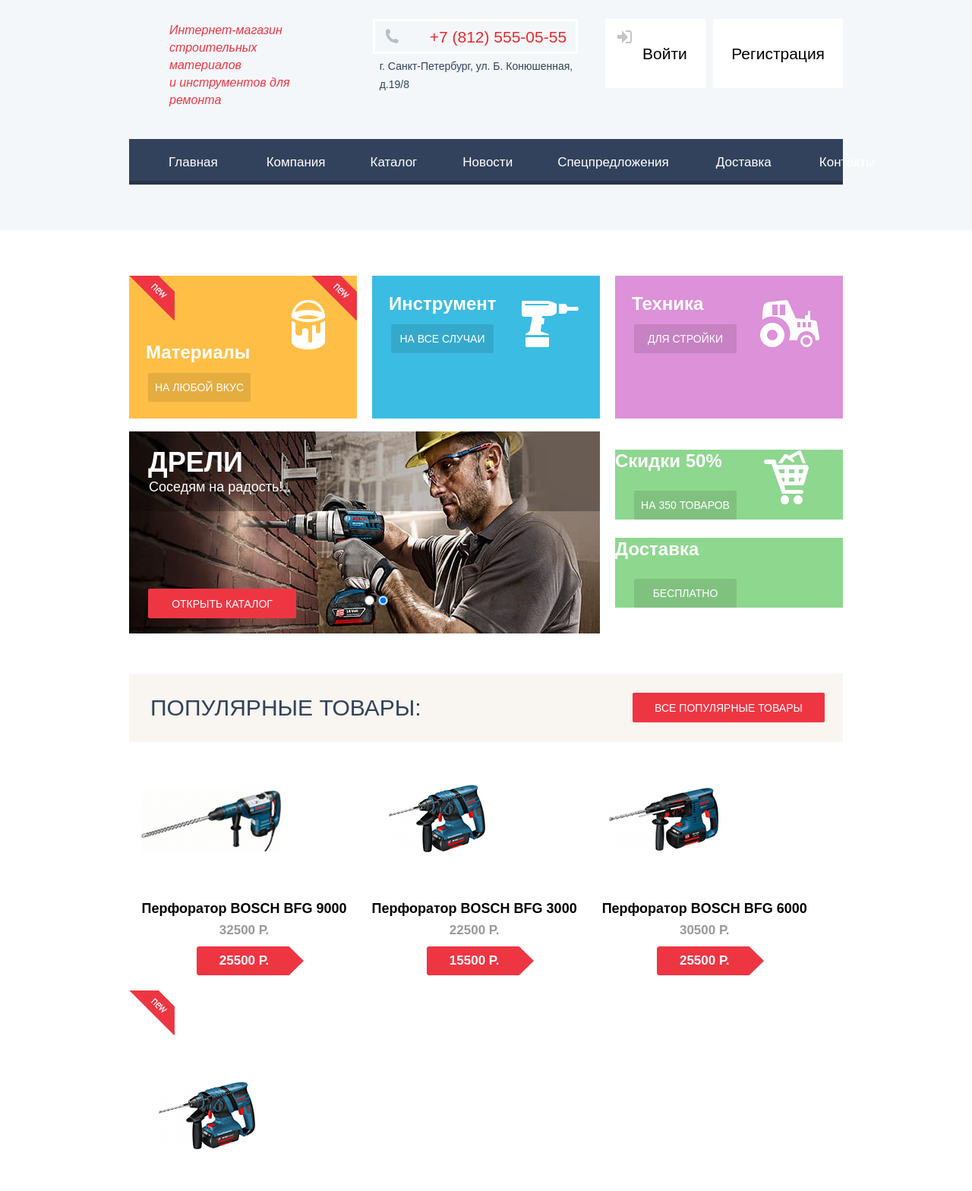
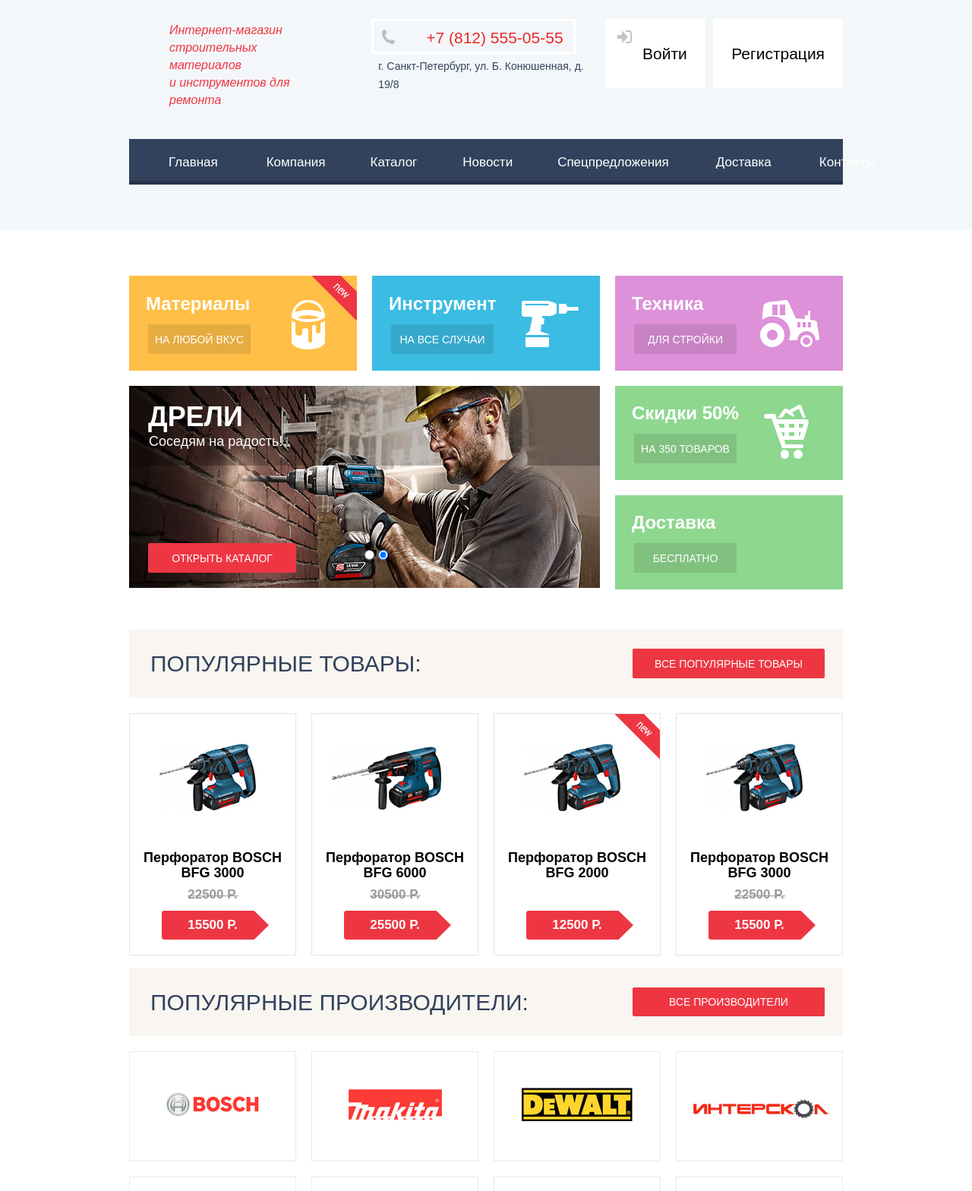
Before and after one commit to NataliaLevko/1114449-technomart-26, a plain HTML site: page index.html in a window 1280 px wide. Shown: the part 63-1631 px from the top of the page at 76% size. Drawn offline with Linux system fonts and the light colour scheme; a web font is replaced by a local one.

Commit message:
Изменения от 05.11.19 10:00

```diff
--- a/css/style.css
+++ b/css/style.css
@@ -386,9 +386,9 @@
 
 .img_phone span {
 	display: block;
-	padding-top: 9.5px;
-	padding-bottom: 9px;
-	padding-left: 60px;
+	padding-top: 10.5px;
+	padding-bottom: 8px;
+	padding-left: 57px;
 	font-family: "Cuprum", "Arial", sans-serif;
 	font-size: 21px;
 	line-height: 21px;
@@ -400,7 +400,7 @@
 .img_phone span::before {
 	content: url(../img/icon-phone.svg);
 	position: absolute;
-	left: 13px;
+	left: 10px;
 }
 
 
@@ -984,6 +984,18 @@
 	background-color: #ffffff;
 }
 
+.index_items_list {
+	width: 220px;
+	margin-top: 20px;
+	margin-right: 20px;
+	border: 1px solid #E5E5E5;
+	box-sizing: border-box;
+	position: relative;
+	display: flex;
+	flex-direction: column;
+	background-color: #ffffff;
+}
+
 .catalog_items_list:nth-child(3n) {
 	margin-right: 0px;
 }
@@ -997,10 +1009,26 @@
 	box-shadow: 0 10px 25px rgba(41, 52, 73, 0.5);
 }
 
+.index_items_list:hover {
+	background: #ffffff;
+	box-shadow: 0 10px 25px rgba(41, 52, 73, 0.5);
+}
+
 .catalog_items_list:hover .quick_order {
 	display: flex;
   flex-direction: column;
   z-index: 1;
+}
+
+.index_items_list:hover .quick_order {
+	display: flex;
+  flex-direction: column;
+  z-index: 1;
+}
+
+.index_items_list a {
+	display: flex;
+	flex-direction: column;
 }
 
 .catalog_items_list a {
@@ -1532,12 +1560,14 @@
 
 .catalog_index {
 	margin-top: 60px;
+  margin-bottom: 20px;
 }
 
 .catalog_items {
 	display: flex;
 	list-style: none;
 	padding-left: 0px;
+  margin-bottom: 0px;
 }
 
 .title_catalog_item {
@@ -1604,7 +1634,7 @@
 	text-align: center;
 	margin-left: 25px;
 	margin-bottom: 22px;
-	padding-top: 10px;
+	padding-top: 11px;
 	padding-bottom: 10px;
 	text-transform: uppercase;
 }
@@ -1694,11 +1724,19 @@
 .offers_list {
 	list-style: none;
 	padding-left: 0px;
+  margin-top: 0px;
+  margin-bottom: 0;
 }
 
 .offers_item {
 	background-color: #8ed78f;
 	position: relative;
+  display: flex;
+  flex-direction: column;
+}
+
+.offers_item:last-child {
+  margin-top: 20px;
 }
 
 .title_offers {
@@ -1708,11 +1746,15 @@
 	font-style: normal;
 	font-weight: bold;
 	color: #ffffff;
+  margin-top: 0px;
+  margin-bottom: 12px;
+  margin-left: 22px;
+  padding-top: 21px;
 }
 
 .icon_sale {
 	position: absolute;
-	top: 0px;
+	top: 24px;
 	right: 45px;
 }
 
@@ -1836,8 +1878,6 @@
 }
 
 .shadow_image {
-	background-image: url("../img/shadow.png");
-	display: block;
 	position: absolute;
 	right: 0px;
 	top: calc(100% - 240px);
--- a/index.html
+++ b/index.html
@@ -37,7 +37,7 @@
               <a href="bookmarks.html" class="bookmark">Закладки: 0</a>
             </li>
             <li class="user_item">
-              <a href="basket.html" class="basket basket_index">Корзина: 0</a>
+              <a href="basket.html" class="basket basket_catalog basket_full">Корзина: 10</a>
             </li>
             <li class="user_item_green">
               <a href="order.html" class="order">Оформить заказ</a>
@@ -59,7 +59,7 @@
               <p class="img_phone">
                 <span>+7 (812) 555-05-55</span>
               </p>
-              <address class="address">г. Санкт-Петербург, ул. Б. Конюшенная, д.19/8</address>
+              <address class="address">г. Санкт-Петербург, ул. Б. Конюшенная, д. 19/8</address>
             </div>
             <ul class="account user_index">
               <li><a href="login.html" class="link_user user_enter">Войти</a></li>
@@ -90,7 +90,6 @@
         <section class="catalog_index">
           <ul class="catalog_items">
             <li class="catalog_item new_item">
-              <img src="img/new-flag.png" class="new" alt="новинка">
               <h2 class="title_catalog_item">Материалы</h2>
               <svg width="44" height="65" fill="none" class="icon_bucket" xmlns="http://www.w3.org/2000/svg"><path d="M38 30v11s0 3-3 3-3-3-3-3v-6s0-2-2-2c-3 0-3 2-3 2v19s0 2-2 2c-3 0-3-2-3-2V40s0-3-4-3-4 3-4 3v4s0 3-4 3c-5 0-5-5-5-5V30l-5-3v29s3 9 22 9 22-9 22-9V27c-3 3-6 3-6 3z" fill="#fff"/><path fill-rule="evenodd" clip-rule="evenodd" d="M22 0C2 0 0 20 0 20v3c8 6 22 6 22 6s14 0 22-6v-3S42 0 22 0zm0 25c-12 0-14-2-14-2 6-3 14-3 14-3s8 0 14 3c0 0-2 2-14 2zM4 16s8-3 18-3 18 3 18 3C35 3 22 3 22 3S9 3 4 16z" fill="#ffffff"/></svg>
               <a href="#" class="link_catalog_item">на любой вкус</a>
@@ -152,59 +151,70 @@
             </div>
             <ul class="items_list">
               <li class="index_items_list">
-                  <a href="#">
-                    <p class="catalog-item-image">
-                      <img src="img/perforator3.jpg" width="218" height="170" title="Перфоратор" alt="Перфоратор">
+                <a href="#" class="link_item">
+                  <h3 class="item_list_title">Перфоратор BOSCH BFG 3000</h3>
+                  <p class="catalog_item_image">
+                    <img src="img/perforator1.png" width="218" height="170" aria-label="Перфоратор BOSCH BFG 3000" alt="Перфоратор BOSCH BFG 3000">
                   </p>
                 </a>
-                  <h3 class="item_list_title">Перфоратор BOSCH BFG 9000</h3>
-                  <p class="price old_price">32500 р.</p>
-                  <p class="price new_price">25500 р.</p>
+                <p class="price old_price">22500 р.</p>
+                <p class="price new_price">15500 р.</p>
                 <div class="quick_order">
-                    <a class="buy" href="#">Купить</a>
+                  <a class="buy" href="#">
+                    <svg width="15" height="15" xmlns="http://www.w3.org/2000/svg"><g><path d="M5 15a2 2 0 10-1-3 2 2 0 001 3zM13 15a2 2 0 10-1-3 2 2 0 001 3z"/><path d="M15 2H4V0H0v2h2l2 9h11V9H9l6-2V2z"/></g></svg>
+                    Купить
+                  </a>
                   <a class="add_bookmarks" href="#">В закладки</a>
                 </div>
               </li>
               <li class="index_items_list">
-                  <a href="#">
-                    <p class="catalog-item-image">
-                      <img src="img/perforator1.png" width="218" height="170" title="Перфоратор" alt="Перфоратор">
+                <a href="#" class="link_item">
+                  <h3 class="item_list_title">Перфоратор BOSCH BFG 6000</h3>
+                  <p class="catalog_item_image">
+                    <img src="img/perforator2.png" width="218" height="170" aria-label="Перфоратор BOSCH BFG 6000" alt="Перфоратор BOSCH BFG 6000">
                   </p>
                 </a>
-                  <h3 class="item_list_title">Перфоратор BOSCH BFG 3000</h3>
-                  <p class="price old_price">22500 р.</p>
-                  <p class="price new_price">15500 р.</p>
+                <p class="price old_price">30500 р.</p>
+                <p class="price new_price">25500 р.</p>
                 <div class="quick_order">
-                    <a class="buy" href="#">Купить</a>
+                  <a class="buy" href="#">
+                    <svg width="15" height="15" xmlns="http://www.w3.org/2000/svg"><g><path d="M5 15a2 2 0 10-1-3 2 2 0 001 3zM13 15a2 2 0 10-1-3 2 2 0 001 3z"/><path d="M15 2H4V0H0v2h2l2 9h11V9H9l6-2V2z"/></g></svg>
+                    Купить
+                  </a>
+                  <a class="add_bookmarks" href="#">В закладки</a>
+                </div>
+              </li>
+              <li class="index_items_list new_item">
+                <a href="#">
+                  <h3 class="item_list_title">Перфоратор BOSCH BFG 2000</h3>
+                  <p class="catalog_item_image">
+                    <img src="img/perforator1.png" width="218" height="170" aria-label="Перфоратор BOSCH BFG 2000" alt="Перфоратор BOSCH BFG 2000">
+                  </p>
+                </a>
+                <p class="price old_price"></p>
+                <p class="price new_price">12500 р.</p>
+                <div class="quick_order">
+                  <a class="buy" href="#">
+                    <svg width="15" height="15" xmlns="http://www.w3.org/2000/svg"><g><path d="M5 15a2 2 0 10-1-3 2 2 0 001 3zM13 15a2 2 0 10-1-3 2 2 0 001 3z"/><path d="M15 2H4V0H0v2h2l2 9h11V9H9l6-2V2z"/></g></svg>
+                    Купить
+                  </a>
                   <a class="add_bookmarks" href="#">В закладки</a>
                 </div>
               </li>
               <li class="index_items_list">
-                  <a href="#">
-                    <p class="catalog-item-image">
-                      <img src="img/perforator2.png" width="218" height="170" title="Перфоратор" alt="Перфоратор">
+                <a href="#" class="link_item">
+                  <h3 class="item_list_title">Перфоратор BOSCH BFG 3000</h3>
+                  <p class="catalog_item_image">
+                    <img src="img/perforator1.png" width="218" height="170" aria-label="Перфоратор BOSCH BFG 3000" alt="Перфоратор BOSCH BFG 3000">
                   </p>
                 </a>
-                  <h3 class="item_list_title">Перфоратор BOSCH BFG 6000</h3>
-                  <p class="price old_price">30500 р.</p>
-                  <p class="price new_price">25500 р.</p>
+                <p class="price old_price">22500 р.</p>
+                <p class="price new_price">15500 р.</p>
                 <div class="quick_order">
-                    <a class="buy" href="#">Купить</a>
-                    <a class="add_bookmarks" href="#">В закладки</a>
-                  </div>
-                </li>
-                <li class="index_items_list new_item">
-                  <img src="img/new-flag.png" class="new" alt="новинка">
-                  <a href="#">
-                    <p class="catalog-item-image">
-                      <img src="img/perforator1.png" width="218" height="170" title="Перфоратор" alt="Перфоратор">
-                    </p>
+                  <a class="buy" href="#">
+                    <svg width="15" height="15" xmlns="http://www.w3.org/2000/svg"><g><path d="M5 15a2 2 0 10-1-3 2 2 0 001 3zM13 15a2 2 0 10-1-3 2 2 0 001 3z"/><path d="M15 2H4V0H0v2h2l2 9h11V9H9l6-2V2z"/></g></svg>
+                    Купить
                   </a>
-                  <h3 class="item_list_title">Перфоратор BOSCH BFG 2000</h3>
-                  <p class="price old_price"></p>
-                  <p class="price new_price">12500 р.</p>
-                  <div class="quick_order">
-                    <a class="buy" href="#">Купить</a>
                   <a class="add_bookmarks" href="#">В закладки</a>
                 </div>
               </li>
@@ -241,7 +251,7 @@
              </div>
             <div class="advantages">
               <ul class="advantages_items">
-                <li><div class="shadow_image"></div></li>
+                <li><img src="img/shadow.png" class="shadow_image"></li>
                 <li class="advantage_item"><a href="#" class="link_advantage advantage_item_toggle">Доставка</a></li>
                 <li class="advantage_item"><a href="#" class="link_advantage">Гарантия</a></li>
                 <li class="advantage_item"><a href="#" class="link_advantage">Кредит</a></li>
```
Lines whose indentation alone changed are shown as unchanged.
